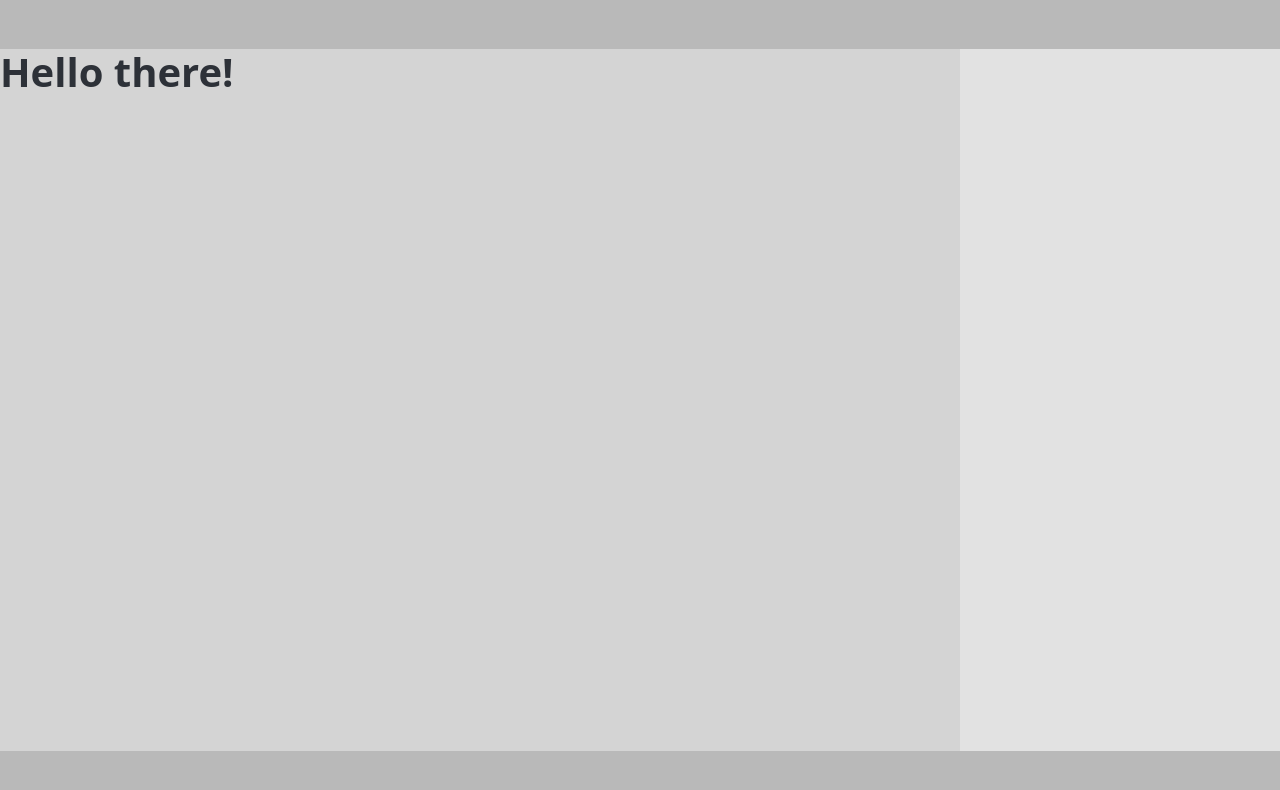
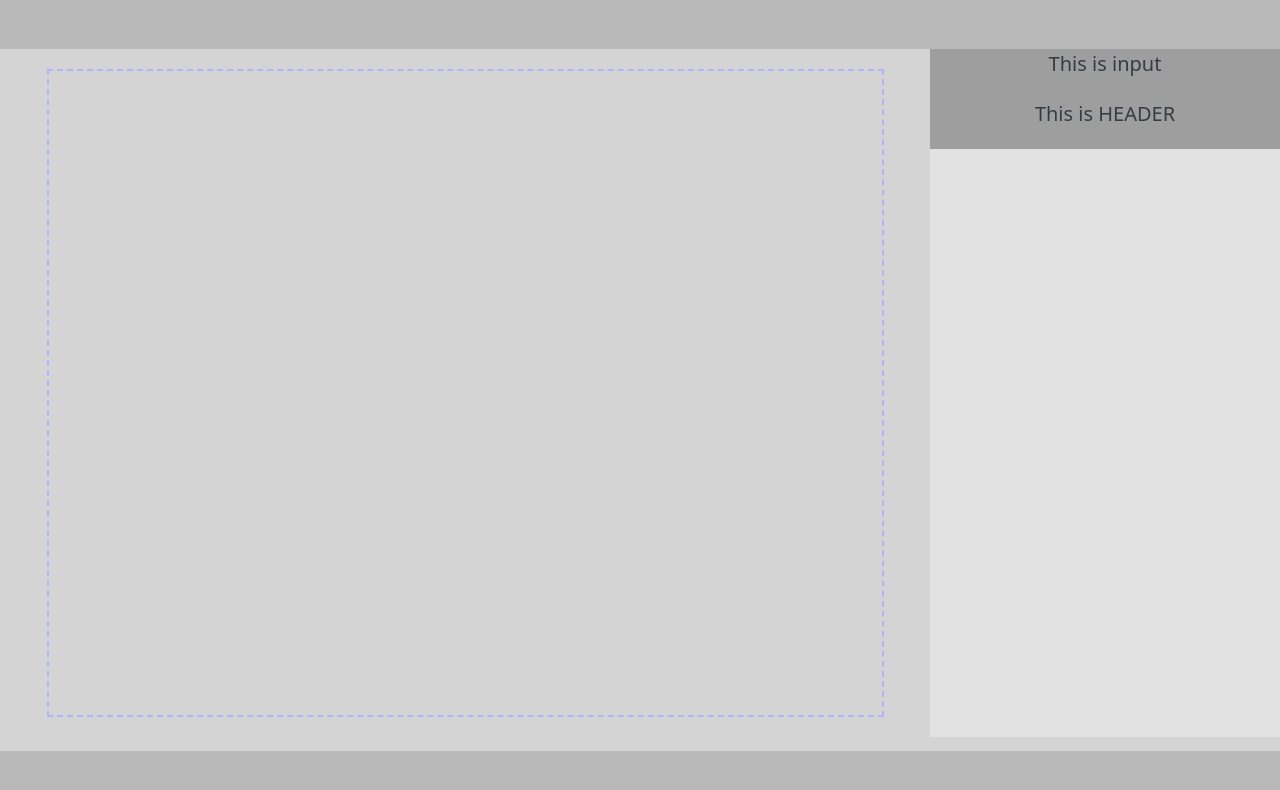
Before and after one commit to sottovocetomato/form-constructor, a Nuxt app: page / in a window 1280 px wide. Shown: the top 790 px of the page. Built offline with nearby package versions, Linux system fonts and the light colour scheme.

Commit message:
+add dragable

```diff
--- a/assets/styles/main.scss
+++ b/assets/styles/main.scss
@@ -2,7 +2,7 @@
 @use "@picocss/pico/scss/colors" as *;
 @use "variables" as *;
 
-.main-wrap {
+.page-wrap {
   display: flex;
   flex-direction: column;
   justify-content: space-between;
@@ -12,7 +12,7 @@
 
 main {
   background: $grey-150;
-  flex: 1 1 75%;
+  flex: 1 1 0;
 }
 
 footer {
@@ -28,10 +28,37 @@ aside {
   background: $grey-100;
   flex: 1 1 25%;
 }
-
+.main-section-wrap {
+  display: flex;
+}
 .content-wrap {
   display: flex;
   flex-direction: row;
   height: 100%;
   padding: 0;
 }
+.constructor-area-wrap {
+  display: flex;
+  justify-content: center;
+  align-items: center;
+  flex: 1 1 75%;
+  height: calc(100vh - $header-height - $footer-height);
+}
+.constructor-area {
+  width: 90%;
+  height: calc(95vh - $header-height - $footer-height);
+  border: 2px dashed $blue-250;
+  &.active {
+    background-color: $blue-300;
+  }
+}
+
+.dragable-object {
+  width: 350px;
+  height: 50px;
+  background-color: $grey-350;
+  text-align: center;
+  &:hover {
+    cursor: pointer;
+  }
+}
--- a/components/base/BaseInput.vue
+++ b/components/base/BaseInput.vue
@@ -9,10 +9,10 @@
 </template>
 
 <script setup lang="ts">
-const props = defineProps({
-  foo: { type: String, required: true },
-  bar: Number,
-});
+const props = defineProps<{
+  foo: string;
+  bar?: number;
+}>();
 </script>
 
 <style scoped></style>
--- a/components/base/Header.vue
+++ b/components/base/Header.vue
@@ -1,5 +1,5 @@
 <template>
-  <header class="container-fluid pico-background-grey-250"></header>
+  <header class="container-fluid"></header>
 </template>
 
 <script>
--- a/layouts/default.vue
+++ b/layouts/default.vue
@@ -1,13 +1,12 @@
 <template xmlns="">
-  <div class="main-wrap">
+  <div class="page-wrap">
     <Header />
     <div class="container-fluid content-wrap">
       <main class="">
-        <div class="">
+        <div class="main-section-wrap">
           <slot />
         </div>
       </main>
-      <aside></aside>
     </div>
     <Footer />
   </div>
--- a/pages/index.vue
+++ b/pages/index.vue
@@ -1,7 +1,71 @@
 <template>
-  <h1>Hello there!</h1>
+  <div class="constructor-area-wrap">
+    <div
+      class="constructor-area"
+      @drop="onDrop($event)"
+      @dragover.prevent
+      @dragenter="onDragEnter"
+      @dragleave="onDragLeave"
+    >
+      <component
+        v-for="(item, index) in items"
+        :is="componentsMap[item]"
+        :key="`${item}-${index}`"
+      />
+    </div>
+  </div>
+  <aside>
+    <div
+      class="dragable-object"
+      @dragstart="startDrag($event)"
+      draggable="true"
+      id="BaseInput"
+    >
+      This is input
+    </div>
+    <div
+      class="dragable-object"
+      @dragstart="startDrag($event)"
+      draggable="true"
+      id="Header"
+    >
+      This is HEADER
+    </div>
+  </aside>
 </template>
 
-<script setup lang="ts"></script>
+<script setup lang="ts">
+import BaseInput from "../components/base/BaseInput.vue";
+import type { Component } from "@vue/runtime-core";
+
+const componentsMap = {
+  BaseInput: BaseInput,
+};
+const items = ref<string[]>([]);
+const instance = getCurrentInstance();
+console.log(instance);
+// const isComponentExist = (name) => {
+//   console.log(instance?.appContext.components[name]);
+//   return instance?.appContext.components[name];
+// };
+function startDrag(evt): void {
+  evt.dataTransfer.dropEffect = "move";
+  evt.dataTransfer.effectAllowed = "move";
+  evt.dataTransfer.setData("itemID", evt.target?.id);
+}
+function onDrop(evt): void {
+  const itemID = evt.dataTransfer.getData("itemID");
+  items.value.push(itemID);
+  console.log(itemID, "itemID");
+  evt.target.classList.remove("active");
+}
+function onDragEnter(evt): void {
+  evt.target.classList.add("active");
+}
+
+function onDragLeave(evt): void {
+  evt.target.classList.remove("active");
+}
+</script>
 
 <style scoped></style>
```
